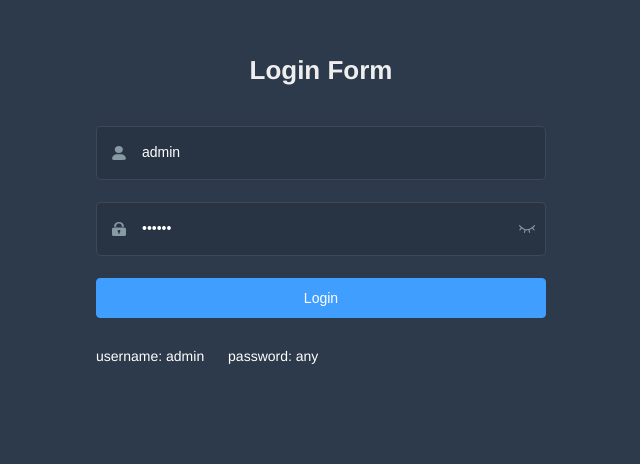
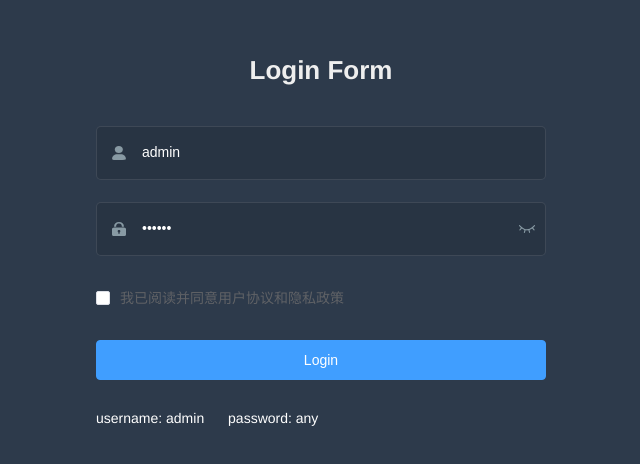
Before and after one commit to pipichaoren6/IHR, a Vue app: page /#/login in a window 1280 px wide. Shown: the part 104-568 px from the top of the page, without its empty margins (319-959 px from the left). Built offline with nearby package versions, Linux system fonts and the light colour scheme.

Commit message:
登录表单校验

```diff
--- a/src/views/login/index.vue
+++ b/src/views/login/index.vue
@@ -13,7 +13,7 @@
         <el-input
           ref="username"
           v-model="loginForm.username"
-          placeholder="Username"
+          placeholder="请输入用户名"
           name="username"
           type="text"
           tabindex="1"
@@ -39,6 +39,10 @@
         <span class="show-pwd" @click="showPwd">
           <svg-icon :icon-class="passwordType === 'password' ? 'eye' : 'eye-open'" />
         </span>
+      </el-form-item>
+
+      <el-form-item prop="isAgree" class="is-agree-item">
+        <el-checkbox v-model="loginForm.isAgree">我已阅读并同意用户协议和隐私政策</el-checkbox>
       </el-form-item>
 
       <el-button :loading="loading" type="primary" style="width:100%;margin-bottom:30px;" @click.native.prevent="handleLogin">Login</el-button>
@@ -72,14 +76,30 @@ export default {
         callback()
       }
     }
+    const validateIsAgree = (rule, value, callback) => {
+      if (!value) {
+        callback(new Error('请同意用户协议和隐私政策'))
+      } else {
+        callback()
+      }
+    }
+
     return {
       loginForm: {
         username: 'admin',
-        password: '111111'
+        password: '111111',
+        isAgree: false
       },
       loginRules: {
-        username: [{ required: true, trigger: 'blur', validator: validateUsername }],
-        password: [{ required: true, trigger: 'blur', validator: validatePassword }]
+        username: [
+          { required: true, trigger: 'blur', validator: validateUsername }
+        ],
+        password: [
+          { required: true, trigger: 'blur', validator: validatePassword }
+        ],
+        isAgree: [
+          { trigger: 'change', validator: validateIsAgree }
+        ]
       },
       loading: false,
       passwordType: 'password',
@@ -169,6 +189,12 @@ $cursor: #fff;
     border-radius: 5px;
     color: #454545;
   }
+
+  .is-agree-item {
+  border: none !important; // 取消边框
+  background: none !important; // 取消背景
+  color: inherit !important; // 使用默认文本颜色
+}
 }
 </style>
 
```
